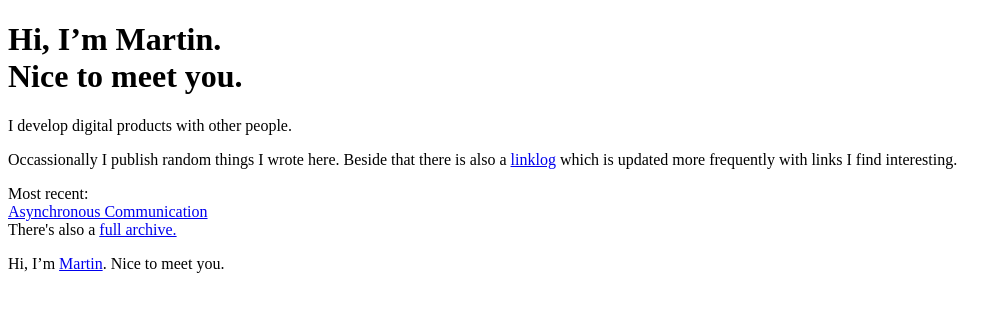
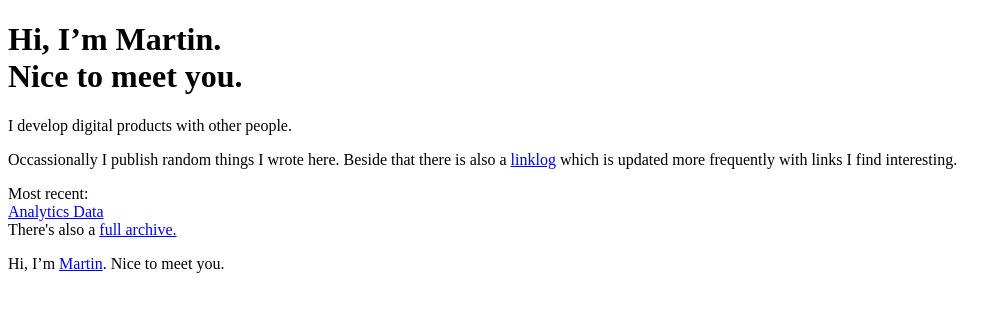
Before and after one commit to martinklepsch/martinklepsch.org, a Jekyll site: the page built from index.html, in a window 1280 px wide. Shown: the top 312 px of the page, without its empty margins (0-1008 px from the left). Built offline with Jekyll 4.4.1, drawn with Linux system fonts in a browser that asks for light colours; nearby versions of some CDN libraries.

Commit message:
change most recent article on index page

```diff
--- a/index.html
+++ b/index.html
@@ -22,6 +22,8 @@ more frequently with links I find interesting.</p>
 </section>
 
 <section id="more">
-<p><i class="ragged-icon icon-pencil"></i>Most recent:<br><a href="/2013/04/25/Asynchronous-Communication/">Asynchronous Communication</a><br>
+<p><i class="ragged-icon icon-pencil"></i>
+Most recent:<br>
+<a href="/2013/04/28/Analytics-Data/">Analytics Data</a><br>
 There's also a <a href="/archive.html">full archive.</a></p>
 </section>
```
